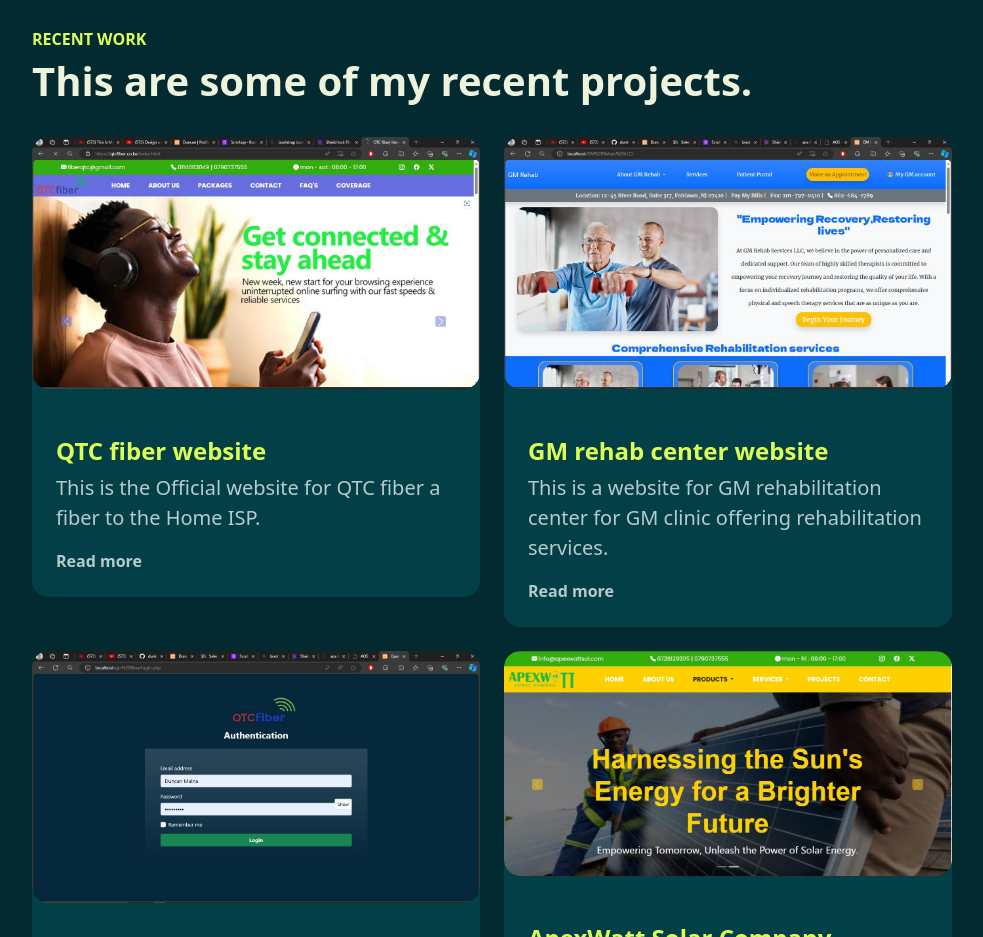
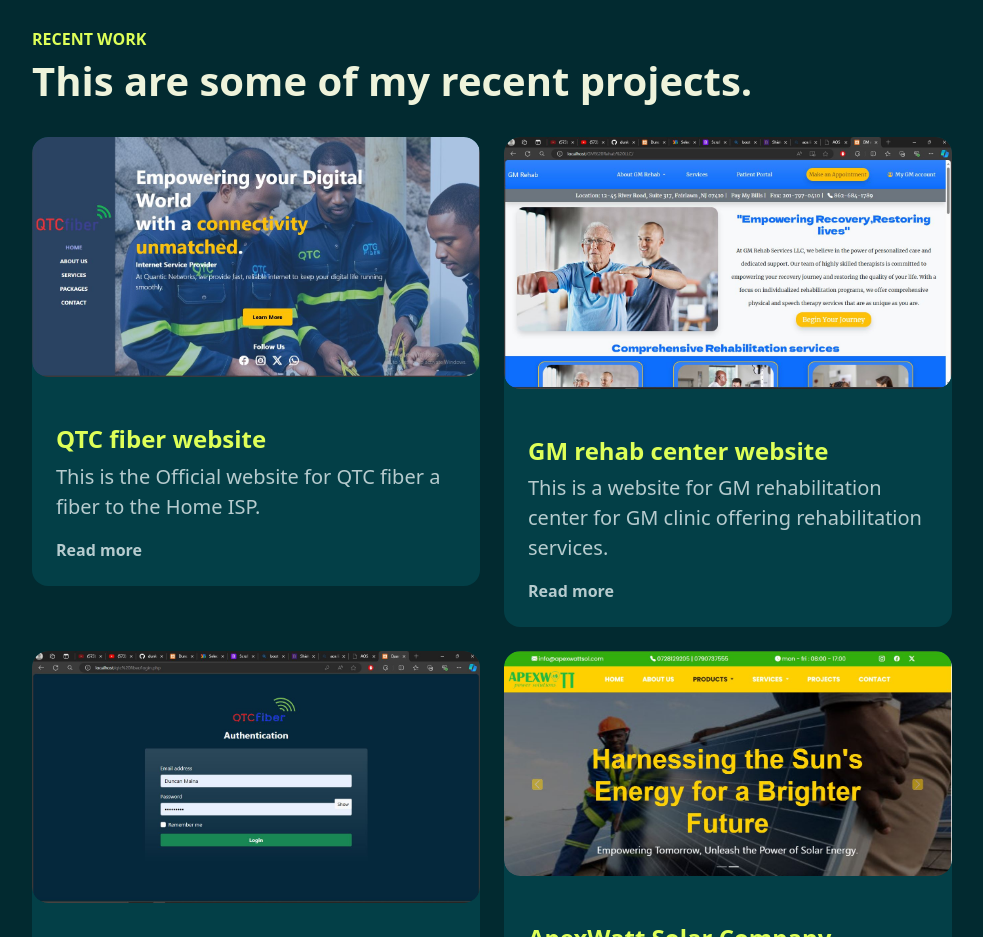
Before and after one commit to dunkohm/Duncan_portfolio, a plain HTML site: page index.html in a window 1280 px wide. Shown: the part 2460-3397 px from the top of the page, without its empty margins (268-1251 px from the left). Drawn offline with nearby package versions, Linux system fonts and the light colour scheme; a web font is replaced by a local one.

Commit message:
small change

```diff
--- a/index.html
+++ b/index.html
@@ -330,7 +330,7 @@
                   <div class="col-md-6 mb-4">
                       <div class="Card-custom bg-base rounded-4 shadow-effect">
                           <div class="Card-custom-image rounded-4">
-                              <img class="rounded-4" src="images/img5.JPG" alt="">
+                              <img class="rounded-4" src="images/qtc.JPG" alt="">
                           </div>
                           <div class="Card-custom-content p-4">
                             <h4 class="text-brand mt-4 mb-2">QTC fiber website</h4>
```
Also changed, not shown: images/qtc.JPG (added).
